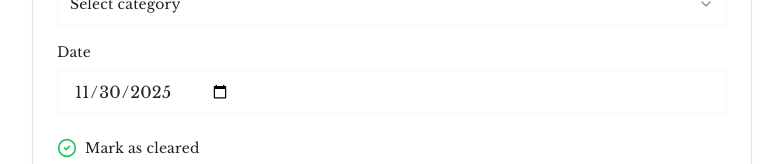
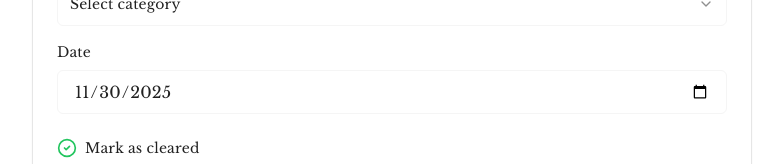
Before and after one commit to apisak-w/pwa-expense-manager, a React (Vite) app: page / in a window 1280 px wide. Shown: the part 547-711 px from the top of the page, without its empty margins (248-1031 px from the left). Built offline with nearby package versions, Linux system fonts and the light colour scheme; a web font is replaced by a local one.

Commit message:
fix: Standardize date input styling and address iOS appearance issues.

```diff
--- a/src/components/AddExpenseForm.tsx
+++ b/src/components/AddExpenseForm.tsx
@@ -178,7 +178,7 @@ export function AddExpenseForm({ onAdd }: Props): React.JSX.Element {
                   type="date"
                   value={date}
                   onChange={e => setDate(e.target.value)}
-                  className="h-11 text-base"
+                  className="h-11 text-base block w-full appearance-none text-left"
                   required
                 />
               </div>
--- a/src/index.css
+++ b/src/index.css
@@ -143,6 +143,13 @@
     font-weight: inherit;
   }
 
+  /* Fix for iOS date input styling */
+  input[type='date'] {
+    -webkit-appearance: none;
+    appearance: none;
+    min-height: 2.75rem; /* Match h-11 (44px) */
+  }
+
   /* Labels and small text should be slightly lighter for hierarchy */
   label,
   .text-sm,
```
